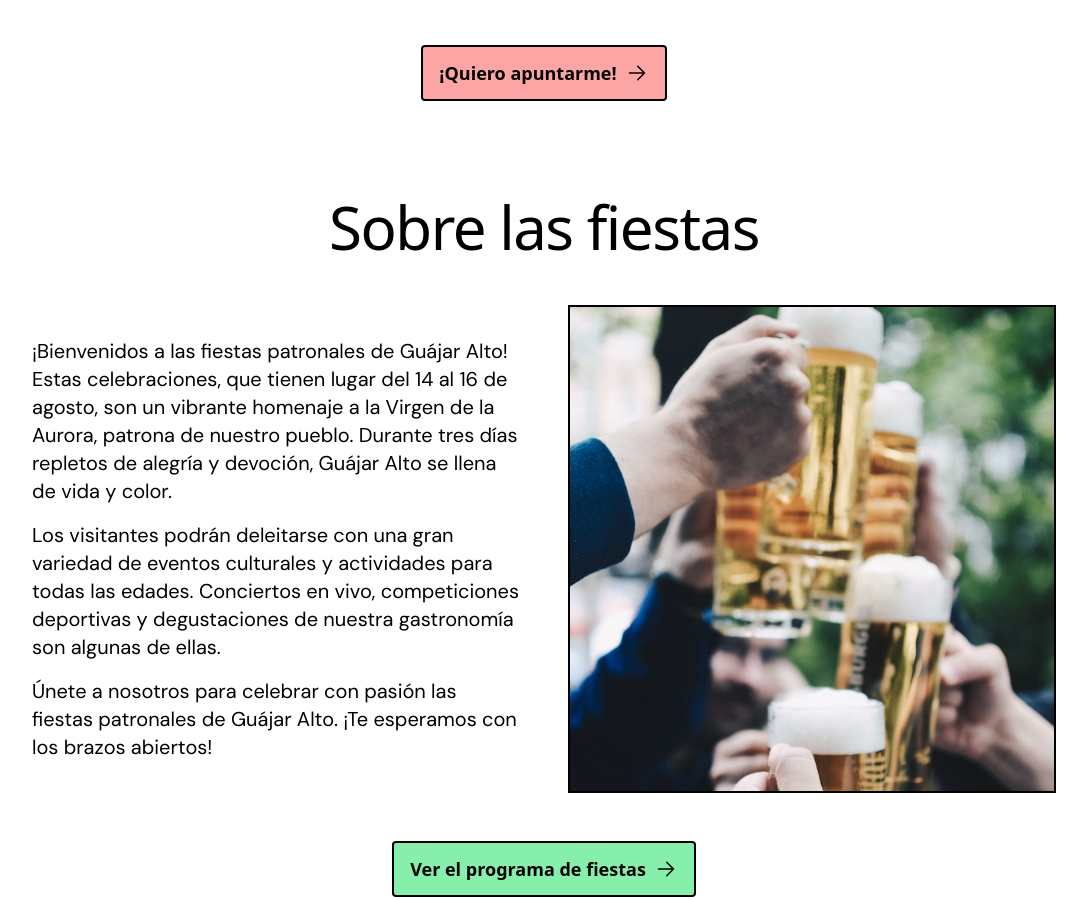
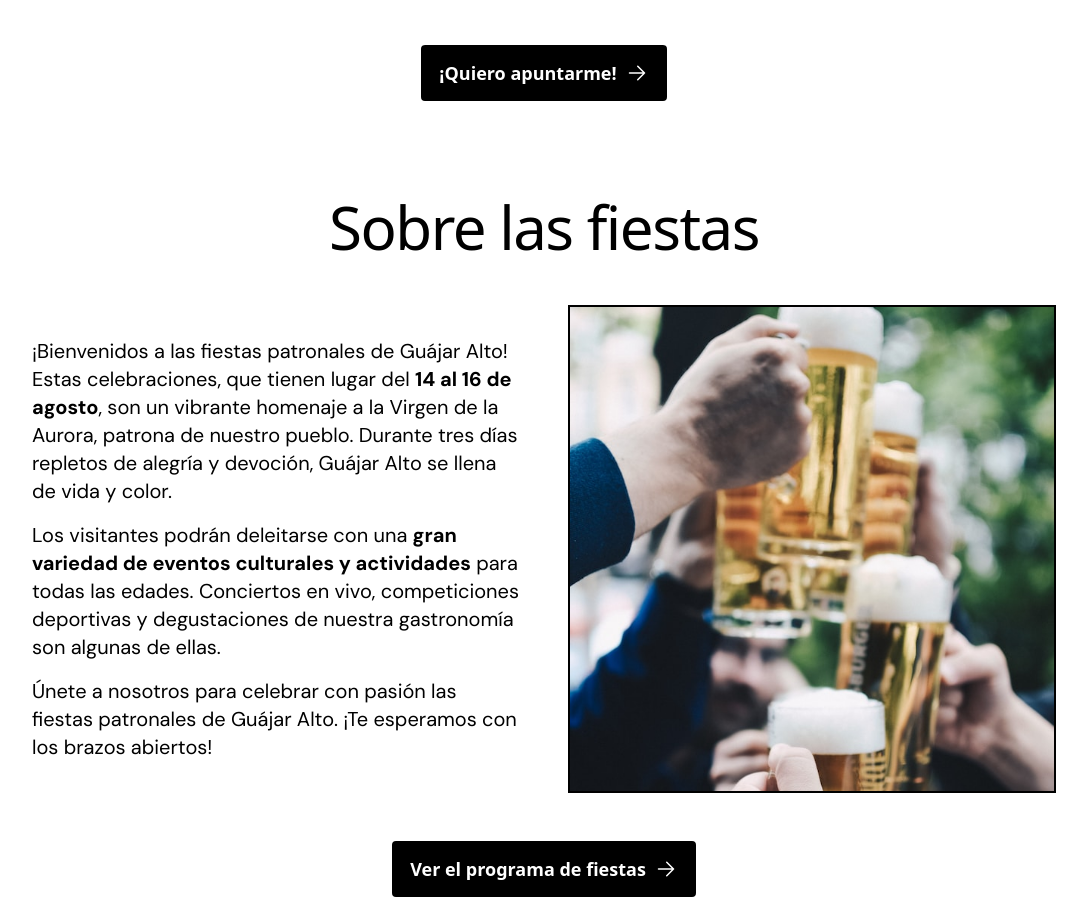
Before and after one commit to varnebla/fiestas-guajar-alto-2024, an Astro site: page / in a window 1280 px wide. Shown: the part 1479-2379 px from the top of the page, without its empty margins (96-1183 px from the left). Built offline with nearby package versions, Linux system fonts and the light colour scheme; Astro itself is replaced by a stand-in of ours.

Commit message:
feat: add nochebuena, nochevieja and guajar extreme info, back to black bg in baselinks, add transitions

```diff
--- a/src/components/BaseLink.astro
+++ b/src/components/BaseLink.astro
@@ -5,8 +5,7 @@ const { link, extraClasses, text, target } = Astro.props;
 <a
   href={link}
   class:list={[
-    'py-3 px-4 text-lg text-black border-2 border-black text-center self-center font-semibold font-space transition-transform hover:-translate-y-0.5 hover:shadow duration-100 ease-in rounded flex items-center gap-x-2',
-    extraClasses
+    'py-3 px-4 text-lg bg-black text-white border-2 border-black text-center self-center font-semibold font-space transition-transform hover:-translate-y-0.5 hover:shadow-md duration-100 ease-in rounded flex items-center gap-x-2 group'
   ]}
   target={target}
 >
@@ -16,7 +15,7 @@ const { link, extraClasses, text, target } = Astro.props;
     viewBox="0 0 24 24"
     stroke-width="1.5"
     stroke="currentColor"
-    class="w-6 h-6"
+    class="w-6 h-6 group-hover:translate-x-0.5 transition-transform duration-100 ease-in"
   >
     <path
       stroke-linecap="round"
--- a/src/components/HighlightedEventSection.astro
+++ b/src/components/HighlightedEventSection.astro
@@ -34,7 +34,7 @@ const { event } = Astro.props;
 
   <BaseLink
     link={event.externalLinkUrl}
-    extraClasses="bg-red-300"
+    extraClasses="bg-yellow-200"
     text={event.linkText}
     target={event.externalLinkUrl ? '_target' : '_self'}
   />
--- a/src/data/eventos.json
+++ b/src/data/eventos.json
@@ -22,7 +22,7 @@
     "slug": "nochebuena",
     "name": "Nochebuena",
     "thumbnail": "nochebuena.jpeg",
-    "description": "<p>La Castañada es una celebración que se centra en la recolección y consumo de castañas, así como de otros alimentos típicos de la temporada otoñal, como boniatos (batatas) y panellets. Las castañas se asan en fuego abierto o en hornos, y luego se consumen calientes. A menudo, se sirven en cucuruchos de papel o se ofrecen en pequeñas bolsas.</p><p>Además de la comida, la Castañada a menudo incluye otras actividades y tradiciones culturales, como la realización de hogueras, la música, el canto de canciones tradicionales y, en algunas regiones, la representación de eventos históricos o folclóricos.</p>",
+    "description": "<p>Este <strong>24 de diciembre</strong>, le damos la bienvenida a todos a la emocionante Fiesta Previa a Nochebuena en el edificio de las escuelas del pueblo. Esta celebración promete ser una velada inolvidable llena de <strong>música, ambiente festivo y diversión</strong>.</p><p>Te invitamos a unirte a nosotros en el que será pistoletazo de inicio a las festividades navideñas. La diversión <strong>comienza a las 18h</strong>, así que asegúrate de estar allí y ser parte de este gran evento.</p><p>Celebremos juntos la magia de la Navidad en la Fiesta Previa a Nochebuena. ¡Te esperamos!</p>",
     "date": "2023/12/24",
     "location": "Escuelas, Guájar Alto",
     "sponsors": [
@@ -40,7 +40,7 @@
     "slug": "nochevieja",
     "name": "Nochevieja",
     "thumbnail": "nochevieja.jpeg",
-    "description": "<p>La Castañada es una celebración que se centra en la recolección y consumo de castañas, así como de otros alimentos típicos de la temporada otoñal, como boniatos (batatas) y panellets. Las castañas se asan en fuego abierto o en hornos, y luego se consumen calientes. A menudo, se sirven en cucuruchos de papel o se ofrecen en pequeñas bolsas.</p><p>Además de la comida, la Castañada a menudo incluye otras actividades y tradiciones culturales, como la realización de hogueras, la música, el canto de canciones tradicionales y, en algunas regiones, la representación de eventos históricos o folclóricos.</p>",
+    "description": "<p>Guájar Alto se prepara para despedir el año de una manera excepcional y unir al pueblo en una noche inolvidable. <strong>Este 31 de diciembre</strong>, en las Escuelas de Guájar Alto, estáis todos invitados a un evento especial de Nochevieja que promete ser una celebración llena de música, buena compañía y emoción mientras entramos al año nuevo.</p><p>La Nochevieja es una de las festividades más esperadas del año, y qué mejor manera de celebrarla que en <strong>compañía de vecinos y amigos</strong> en un lugar emblemático como nuestras escuelas. Esta celebración comunitaria es una oportunidad para fortalecer lazos y crear recuerdos que perdurarán en el tiempo.</p><p><strong>Después de las campanadas</strong>, trae a tus amigos, a tus vecinos y tu espíritu festivo, y únete a esta memorable celebración. ¡Esperamos verte allí y dar juntos la bienvenida al Año Nuevo!</p>",
     "date": "2023/12/31",
     "location": "Escuelas, Guájar Alto",
     "sponsors": [
@@ -58,7 +58,7 @@
     "slug": "guajar-extreme",
     "name": "Guájar Extreme",
     "thumbnail": "guajar-extreme.webp",
-    "description": "<p>La Castañada es una celebración que se centra en la recolección y consumo de castañas, así como de otros alimentos típicos de la temporada otoñal, como boniatos (batatas) y panellets. Las castañas se asan en fuego abierto o en hornos, y luego se consumen calientes. A menudo, se sirven en cucuruchos de papel o se ofrecen en pequeñas bolsas.</p><p>Además de la comida, la Castañada a menudo incluye otras actividades y tradiciones culturales, como la realización de hogueras, la música, el canto de canciones tradicionales y, en algunas regiones, la representación de eventos históricos o folclóricos.</p>",
+    "description": "<p>El 19 de febrero se celebrará en Guájar Alto la sexta edición de Guájar Extreme, una emocionante competición de mountain bike que te llevará a explorar los montes majestuosos de la Costa Tropical. Esta cita promete emociones fuertes y una experiencia única para los amantes del ciclismo de montaña.</p><p>El punto de partida será el pueblo de Guájar Alto a las 9:30h, desde donde los participantes se embarcarán en una jornada de desafío y aventura. Descubre la belleza natural de nuestra región mientras recorres senderos desafiantes y disfrutas de las espectaculares vistas que solo los montes de la Costa Tropical pueden ofrecer.</p><p>Pero la diversión no termina con la competición. Al concluir la prueba, todos los participantes y espectadores están invitados a una paella popular en la que podrán relajarse, compartir historias y disfrutar del ambiente festivo. </p><p>¡No lo pienses más, las plazas son limitadas a 250 participantes!</p><br/><p><strong>Información sobre la prueba:</strong></p><p>Inscripciones abiertas hasta el 17/02 a las 12h</p><p>Recogida de dorsales en Decathlon Motril (Vie 18/02 de 18h a 20h y Sáb 19/02 de 11h a 14h y de 18h a 20h)</p><br/><p><strong>Precios:</strong></p><ul><p>- 20€ hasta el 19/12</p><p>- 23€ desde el 20/12 hasta el 19/01/24</p><p>- 25€ a partir del 20/01</p>",
     "date": "2024/02/19",
     "location": "Guájar Alto",
     "sponsors": [
--- a/src/layouts/BaseLayout.astro
+++ b/src/layouts/BaseLayout.astro
@@ -1,4 +1,5 @@
 ---
+import { ViewTransitions } from 'astro:transitions';
 import TheNavigationBar from '../components/TheNavigationBar.astro';
 import TheFooter from '../components/TheFooter.astro';
 import AsideMenu from '../components/AsideMenu.astro';
@@ -18,6 +19,7 @@ const { title } = Astro.props;
     <meta name="viewport" content="width=device-width" />
     <meta name="generator" content={Astro.generator} />
     <title>{title}</title>
+    <ViewTransitions />
   </head>
   <body class="h-full bg-white min-h-[100dvh]">
     <TheNavigationBar />
--- a/src/pages/index.astro
+++ b/src/pages/index.astro
@@ -93,16 +93,18 @@ const highlightedEvent = getHighlightedEvent();
         >
           <p>
             ¡Bienvenidos a las fiestas patronales de Guájar Alto! Estas
-            celebraciones, que tienen lugar del 14 al 16 de agosto, son un
-            vibrante homenaje a la Virgen de la Aurora, patrona de nuestro
-            pueblo. Durante tres días repletos de alegría y devoción, Guájar
-            Alto se llena de vida y color.
+            celebraciones, que tienen lugar del <strong
+              >14 al 16 de agosto</strong
+            >, son un vibrante homenaje a la Virgen de la Aurora, patrona de
+            nuestro pueblo. Durante tres días repletos de alegría y devoción,
+            Guájar Alto se llena de vida y color.
           </p>
           <p>
-            Los visitantes podrán deleitarse con una gran variedad de eventos
-            culturales y actividades para todas las edades. Conciertos en vivo,
-            competiciones deportivas y degustaciones de nuestra gastronomía son
-            algunas de ellas.
+            Los visitantes podrán deleitarse con una <strong
+              >gran variedad de eventos culturales y actividades</strong
+            > para todas las edades. Conciertos en vivo, competiciones
+            deportivas y degustaciones de nuestra gastronomía son algunas de
+            ellas.
           </p>
           <p>
             Únete a nosotros para celebrar con pasión las fiestas patronales de
@@ -124,7 +126,7 @@ const highlightedEvent = getHighlightedEvent();
       </section>
       <BaseLink
         link="/fiestas"
-        extraClasses="bg-green-300"
+        extraClasses="bg-yellow-200"
         text="Ver el programa de fiestas"
       />
       <!-- <a
@@ -155,7 +157,7 @@ const highlightedEvent = getHighlightedEvent();
       </article>
       <BaseLink
         link="/eventos"
-        extraClasses="bg-blue-300"
+        extraClasses="bg-yellow-200"
         text="Ver todos los eventos"
       />
       <!-- <a
```
